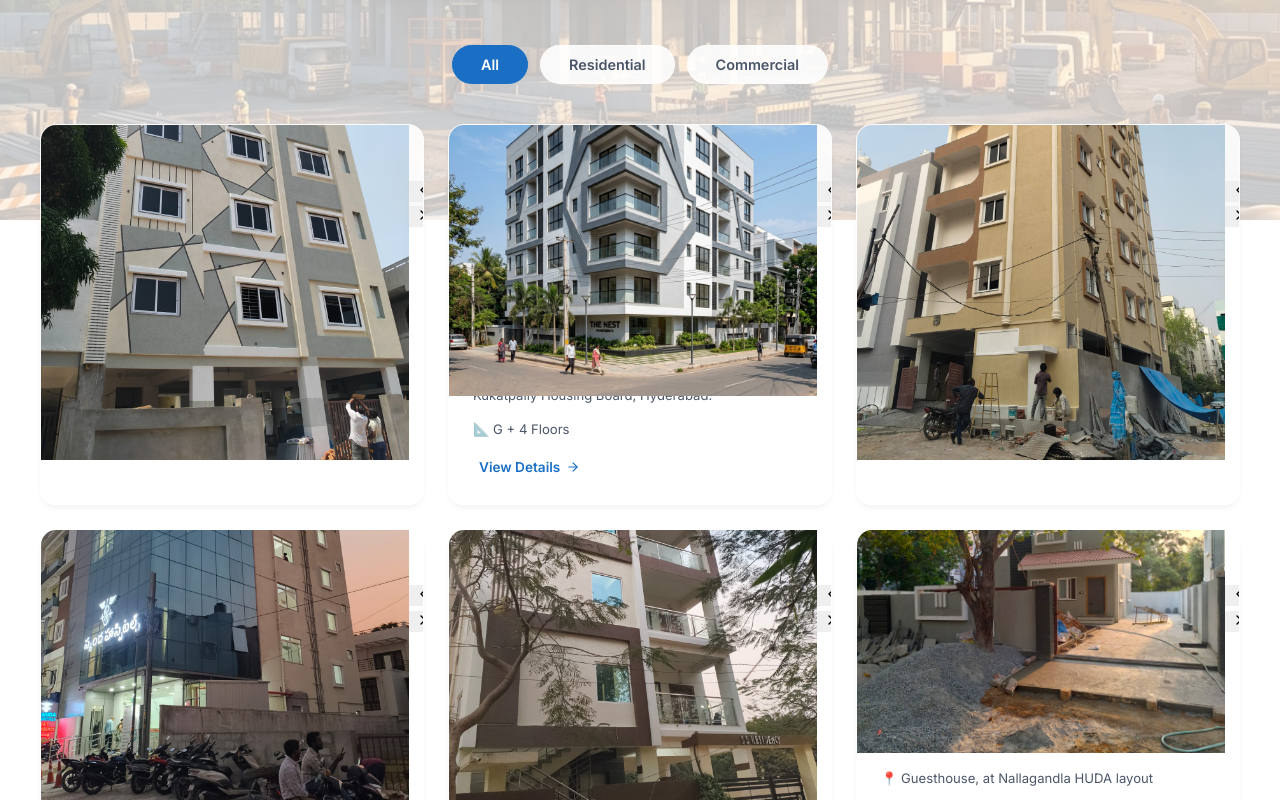
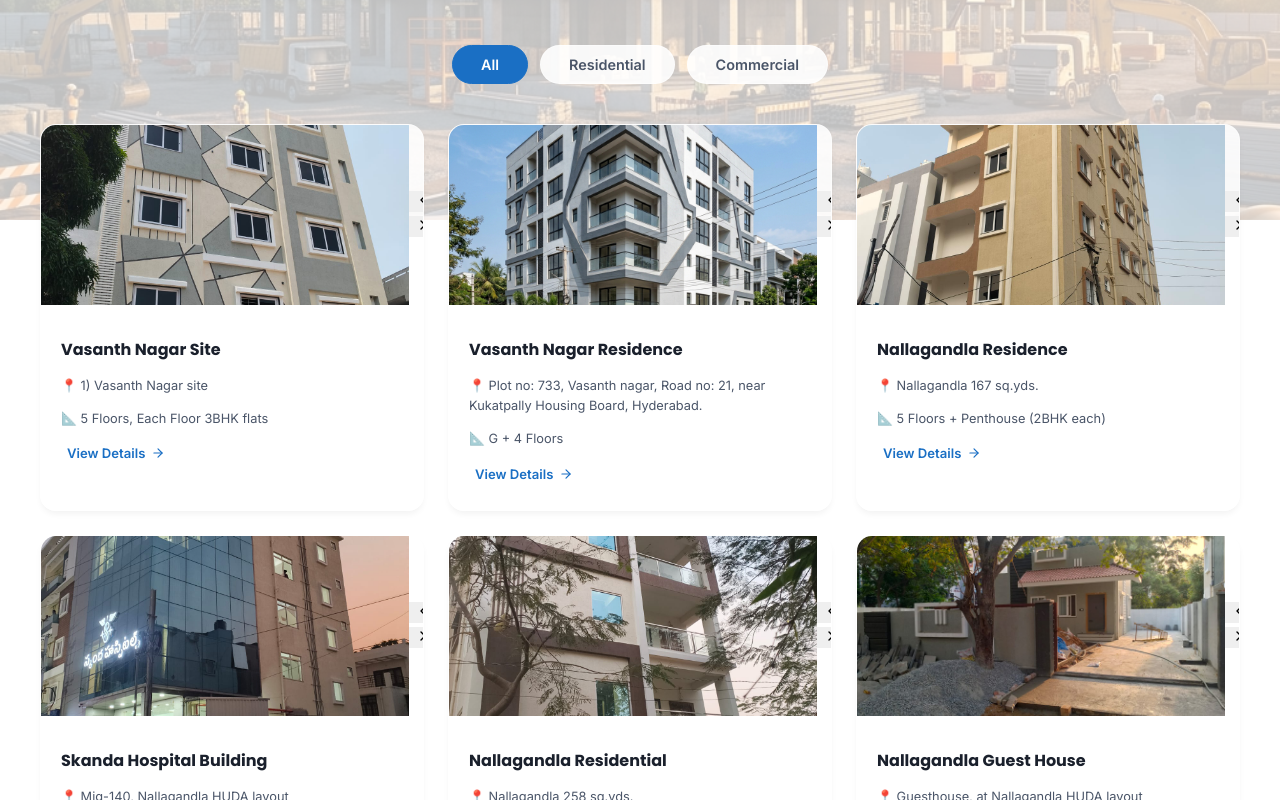
Before and after one commit to BasithRahul/brickBoltSPP, a React (Vite) app in the folder client/: page /projects in a window 1280 px wide. Shown: the part 580-1380 px from the top of the page. Built offline with nearby package versions, Linux system fonts and the light colour scheme.

Commit message:
UI Tweak: Swapping modal columns (Image Left, Text Right) as per final requirement

```diff
--- a/client/src/pages/Projects.css
+++ b/client/src/pages/Projects.css
@@ -34,11 +34,12 @@
 }
 .proj-card { cursor: pointer; padding: 0; overflow: hidden; }
 .proj-card__visual {
-  height: 160px;
+  height: 180px;
   display: flex;
   align-items: center;
   justify-content: center;
   position: relative;
+  overflow: hidden;
 }
 .proj-card__icon { animation: float 5s ease-in-out infinite; }
 .proj-card__cat {
@@ -47,17 +48,17 @@
   right: 14px;
   font-size: 0.72rem;
 }
-.proj-card__body { padding: 24px; }
-.proj-card__title { font-family: 'Poppins', sans-serif; font-weight: 700; font-size: 1rem; margin-bottom: 8px; }
-.proj-card__meta { font-size: 0.82rem; color: var(--text-muted); margin-bottom: 4px; }
+.proj-card__body { padding: 16px 20px 24px; }
+.proj-card__title { font-family: 'Poppins', sans-serif; font-weight: 700; font-size: 1rem; margin-bottom: 6px; }
+.proj-card__meta { font-size: 0.8rem; color: var(--text-muted); margin-bottom: 3px; }
 .proj-card__link {
   display: inline-flex;
   align-items: center;
   gap: 6px;
   color: var(--primary);
-  font-size: 0.85rem;
+  font-size: 0.82rem;
   font-weight: 600;
-  margin-top: 14px;
+  margin-top: 12px;
   background: none;
   border: none;
   cursor: pointer;
@@ -78,7 +79,7 @@
   animation: fadeIn 0.2s ease;
 }
 .proj-modal {
-  max-width: 900px;
+  max-width: 780px;
   width: 100%;
   border-radius: var(--radius);
   overflow: hidden;
@@ -106,7 +107,7 @@
 
 .proj-modal__container {
   display: flex;
-  height: 600px;
+  height: 480px;
   max-height: 85vh;
 }
 
```
